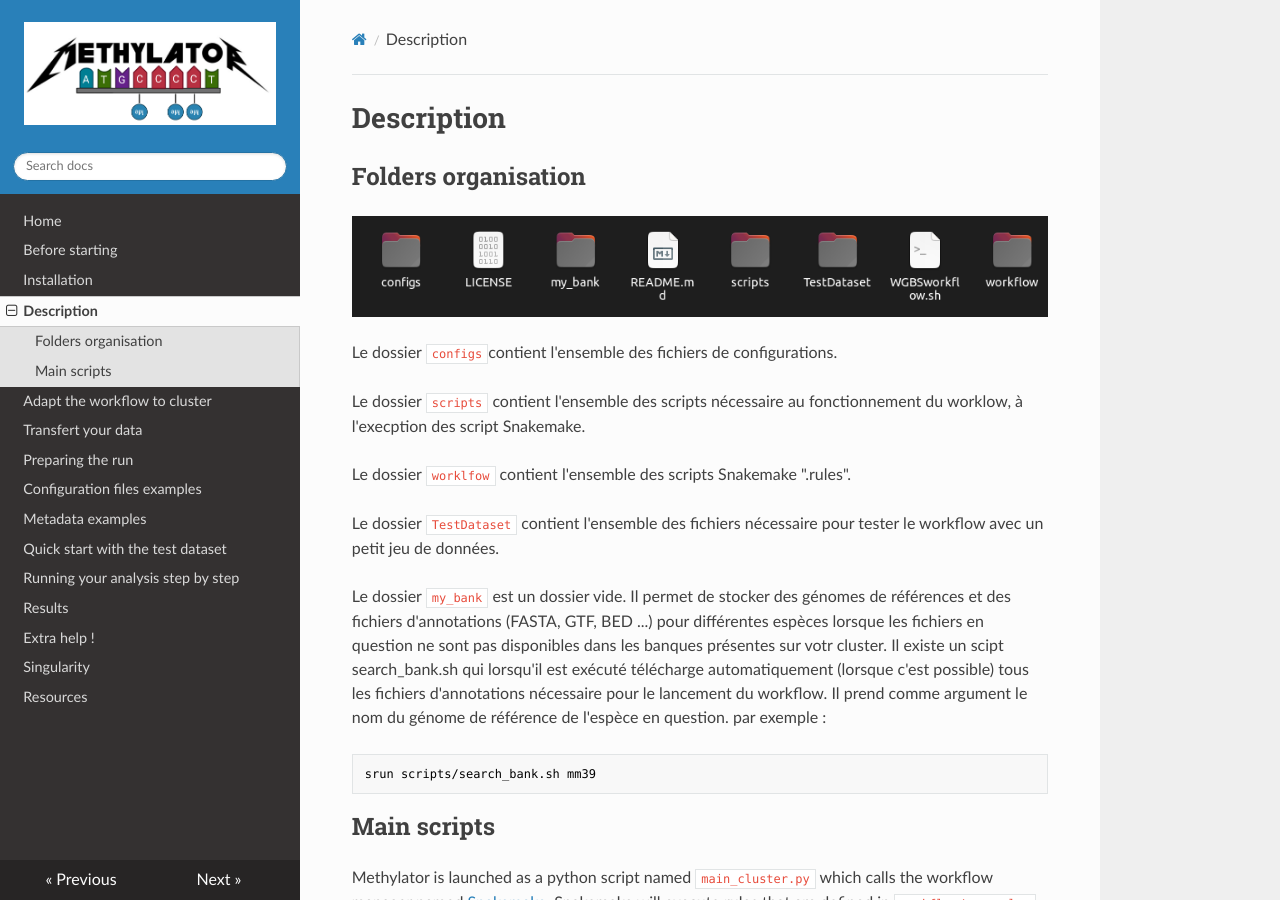
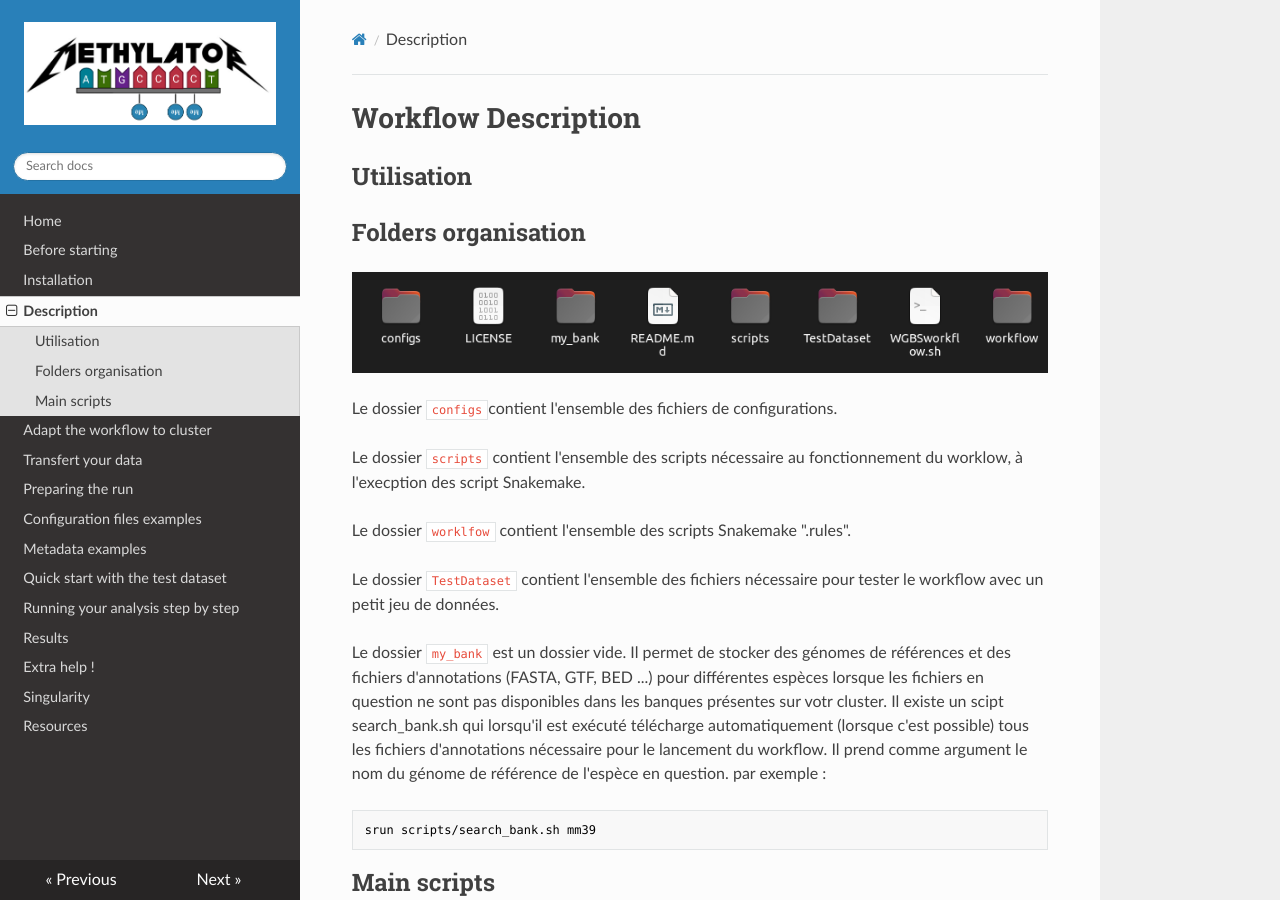
Before and after one commit to parisepigenetics/Methylator-Documentation, an MkDocs documentation site: the page built from docs/description.md, in a window 1280 px wide and 900 px high. Built offline with MkDocs 1.6.1, drawn with Linux system fonts in a browser that asks for light colours; nearby versions of some CDN libraries.

Commit message:
Update description.md

```diff
--- a/docs/description.md
+++ b/docs/description.md
@@ -1,5 +1,9 @@
 
-# Description
+# Workflow Description
+
+## Utilisation
+
+
 
 ## Folders organisation
 
```
